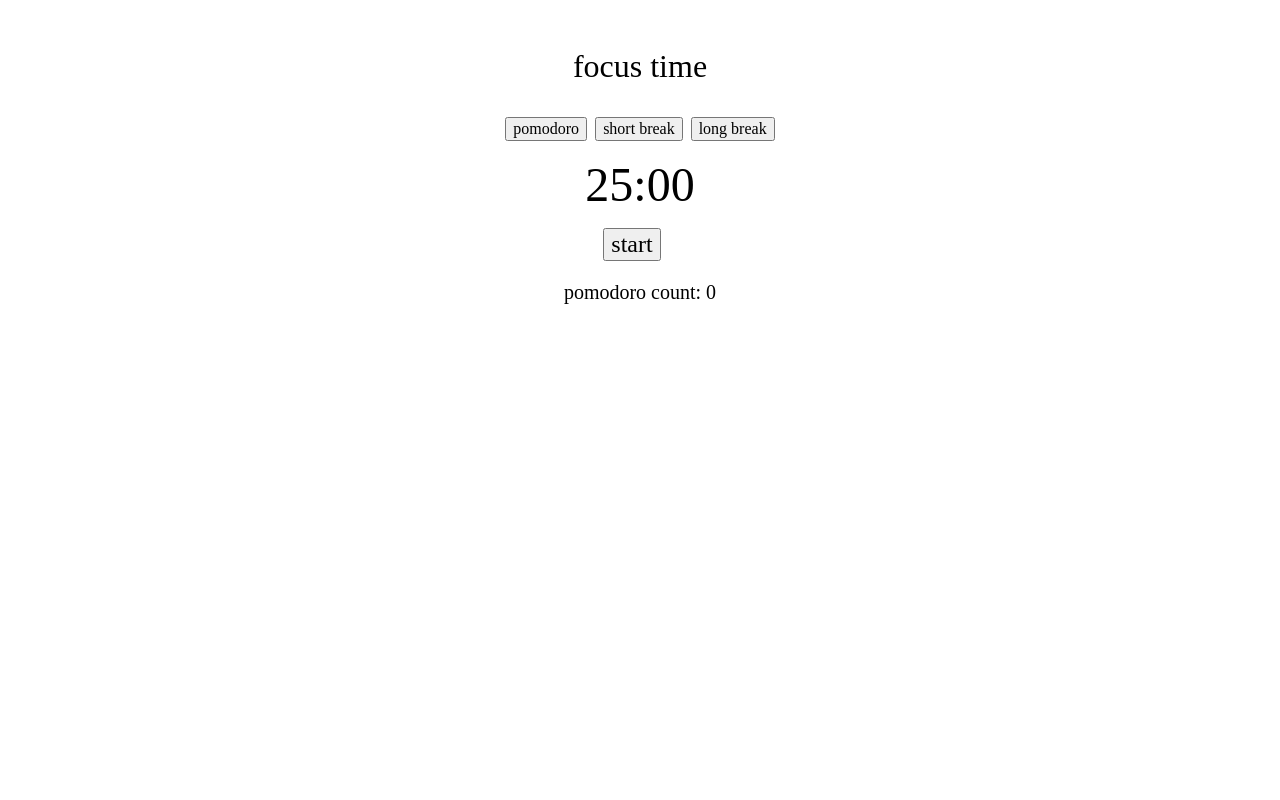
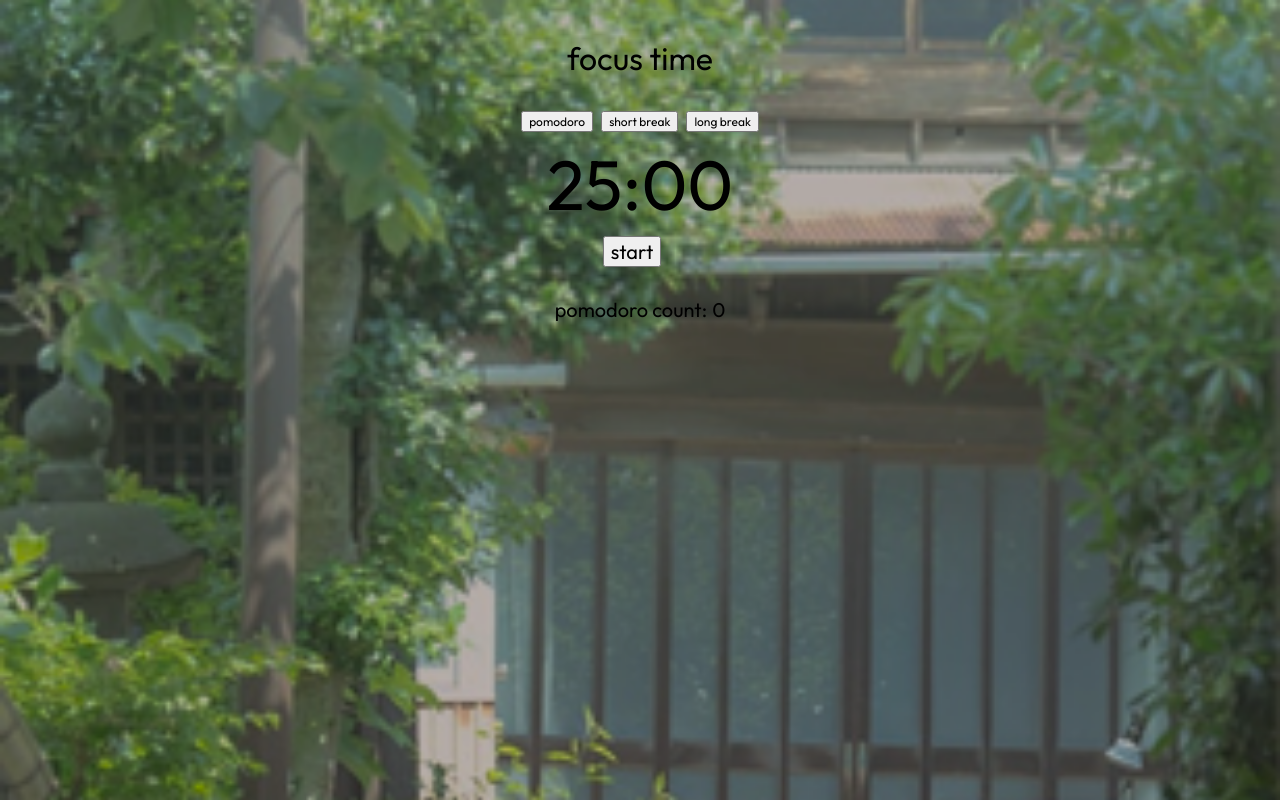
Before and after one commit to vnavirr/pomodoro, a website: page index.html in a window 1280 px wide. Drawn offline with Linux system fonts and the light colour scheme.

Commit message:
Change font and add background

```diff
--- a/index.html
+++ b/index.html
@@ -4,6 +4,11 @@
     <meta charset="UTF-8" />
     <title>Pomodoro</title>
     <link rel="stylesheet" href="styles.css" />
+
+    <link rel="preconnect" href="https://fonts.googleapis.com">
+    <link rel="preconnect" href="https://fonts.gstatic.com" crossorigin>
+    <link href="https://fonts.googleapis.com/css2?family=Outfit:wght@100..900&display=swap" rel="stylesheet">
+
   </head>
 
   <body>
--- a/styles.css
+++ b/styles.css
@@ -11,11 +11,16 @@ body {
   background: white;
   user-select: none;
   -webkit-app-region: drag;
+
+  background-image: url("assets/bgImg.jpg");
+  background-size: cover;
+  background-position: center;
+
 }
 
 .app {
-  padding: 16px;
-  font-family: 'Times New Roman', serif;
+  padding: 6px;
+  font-family: 'Outfit', serif;
 }
 
 
@@ -25,8 +30,8 @@ textarea,
 select {
   -webkit-app-region: no-drag;
   cursor: pointer;
-  font-family: 'Times New Roman', serif;
-  font-size: 16px;
+  font-family: 'Outfit', serif;
+  font-size: 12px;
 }
 
 
@@ -38,7 +43,7 @@ select {
 .contents {
     display: flex;
     flex-direction: column;
-    gap: 16px;
+    gap: 8px;
     margin: 20px 0px 0px 0px;
 }
 
@@ -52,7 +57,7 @@ select {
 .timer {
     display: flex;
     justify-content: center;
-    font-size: 48px;
+    font-size: 70px;
 }
 
 #timerText {
@@ -67,17 +72,17 @@ select {
 }
 
 #startBtn {
-    font-size: 24px;
+    font-size: 20px;
 }
 
 #pauseBtn {
     display: none;
-    font-size: 24px;
+    font-size: 20px;
 }
 
 #resetBtn {
     display: none;
-    font-size: 24px;
+    font-size: 20px;
 }
 
 .pomodoro-count {
@@ -85,4 +90,5 @@ select {
     justify-content: center;
     gap: 5px;
     font-size: 20px;
+    margin-top: 10px;
 }
```
Also changed, not shown: assets/bgImg.jpg (added).
